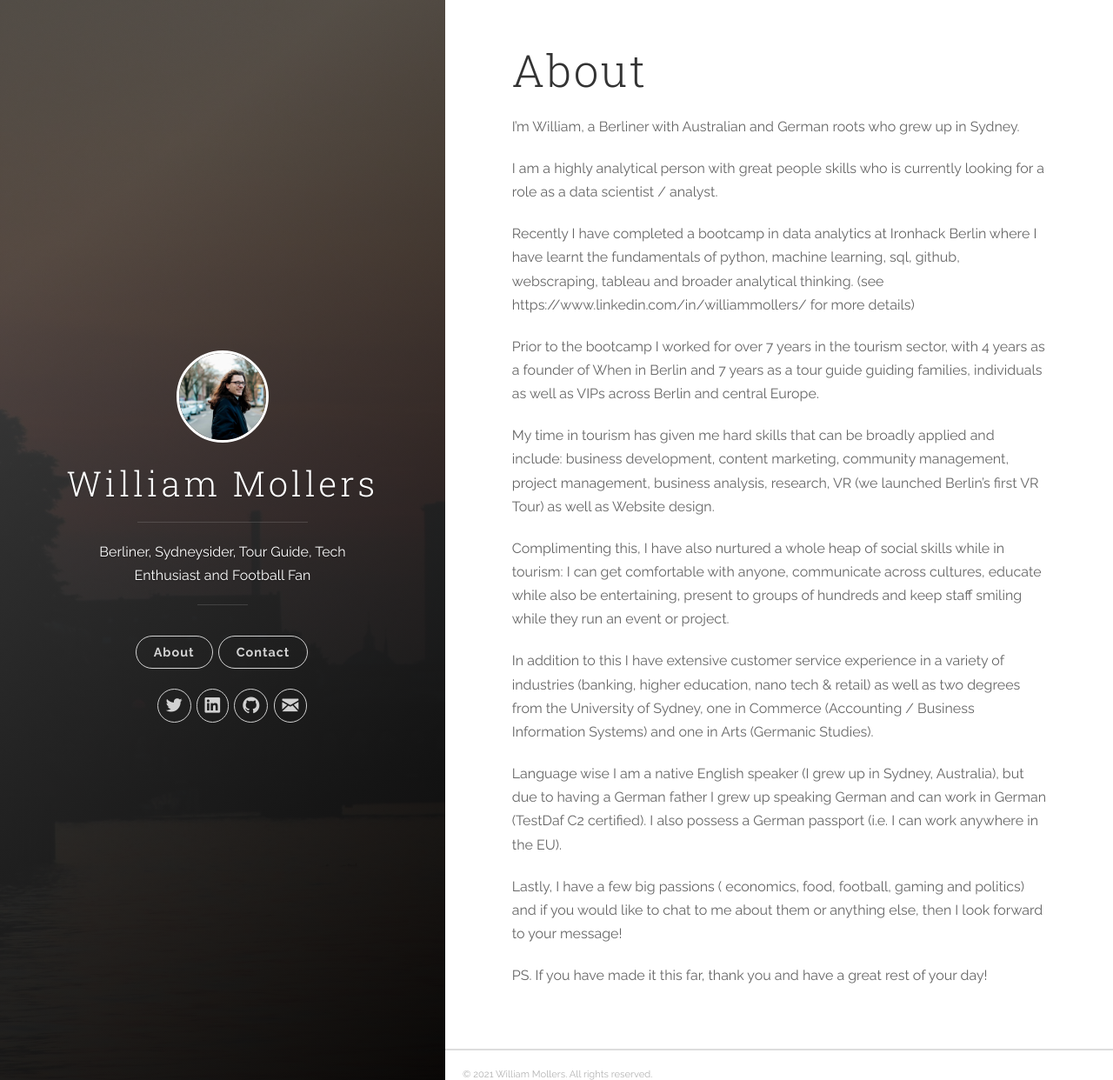
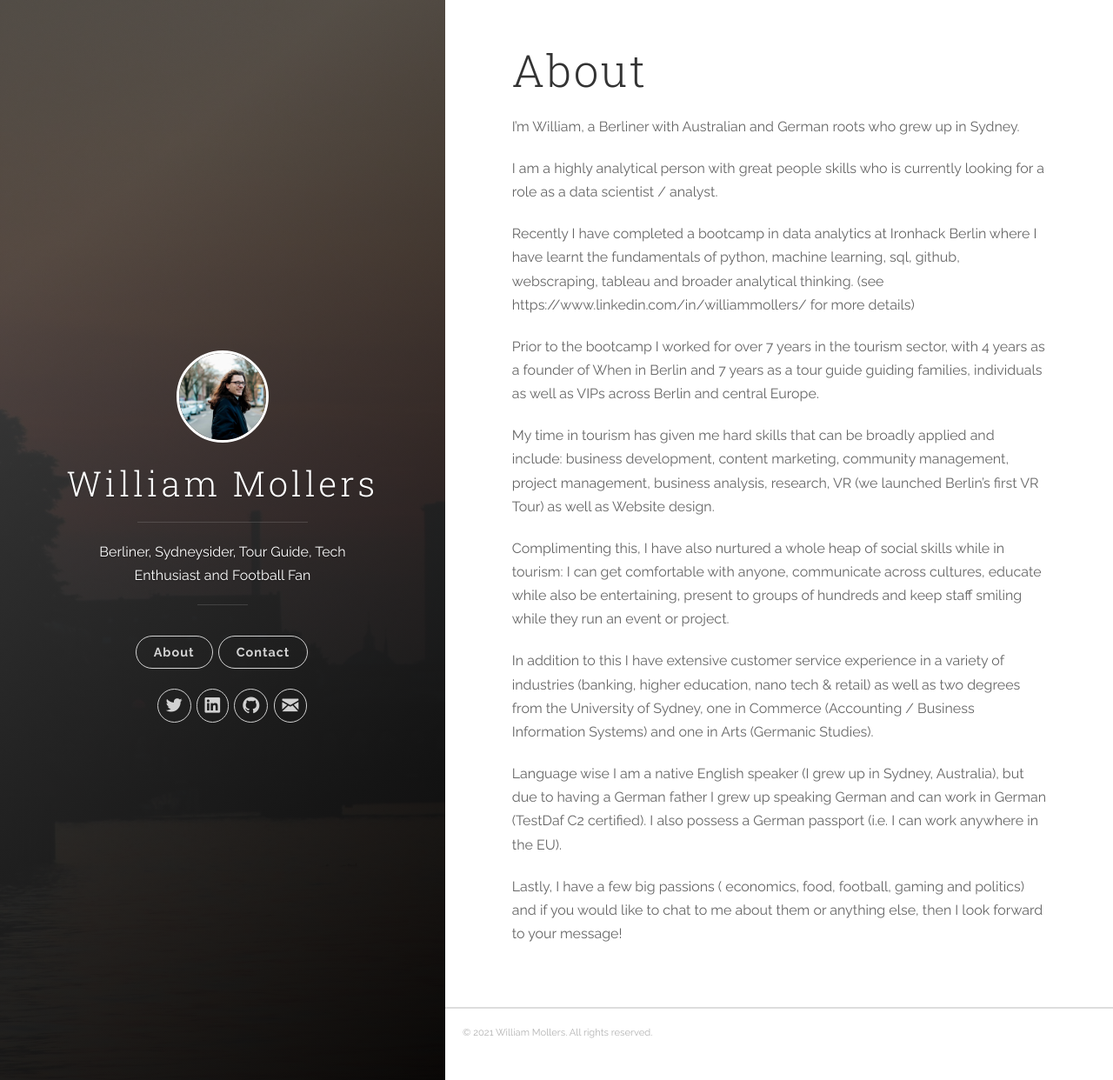
Before and after one commit to williammollers/williammollers.github.io, a Jekyll site: the page built from about.md, in a window 1280 px wide and 1242 px high. Shown: the whole window at 87% size. Built offline with Jekyll 4.4.1, drawn with Linux system fonts in a browser that asks for light colours.

Commit message:
Update about.md

```diff
--- a/about.md
+++ b/about.md
@@ -23,5 +23,3 @@ Language wise I am a native English speaker (I grew up in Sydney, Australia), bu
 I also possess a German passport (i.e. I can work anywhere in the EU).
 
 Lastly, I have a few big passions ( economics, food, football, gaming and politics) and if you would like to chat to me about them or anything else, then I look forward to your message!
-
-PS. If you have made it this far, thank you and have a great rest of your day!
```
